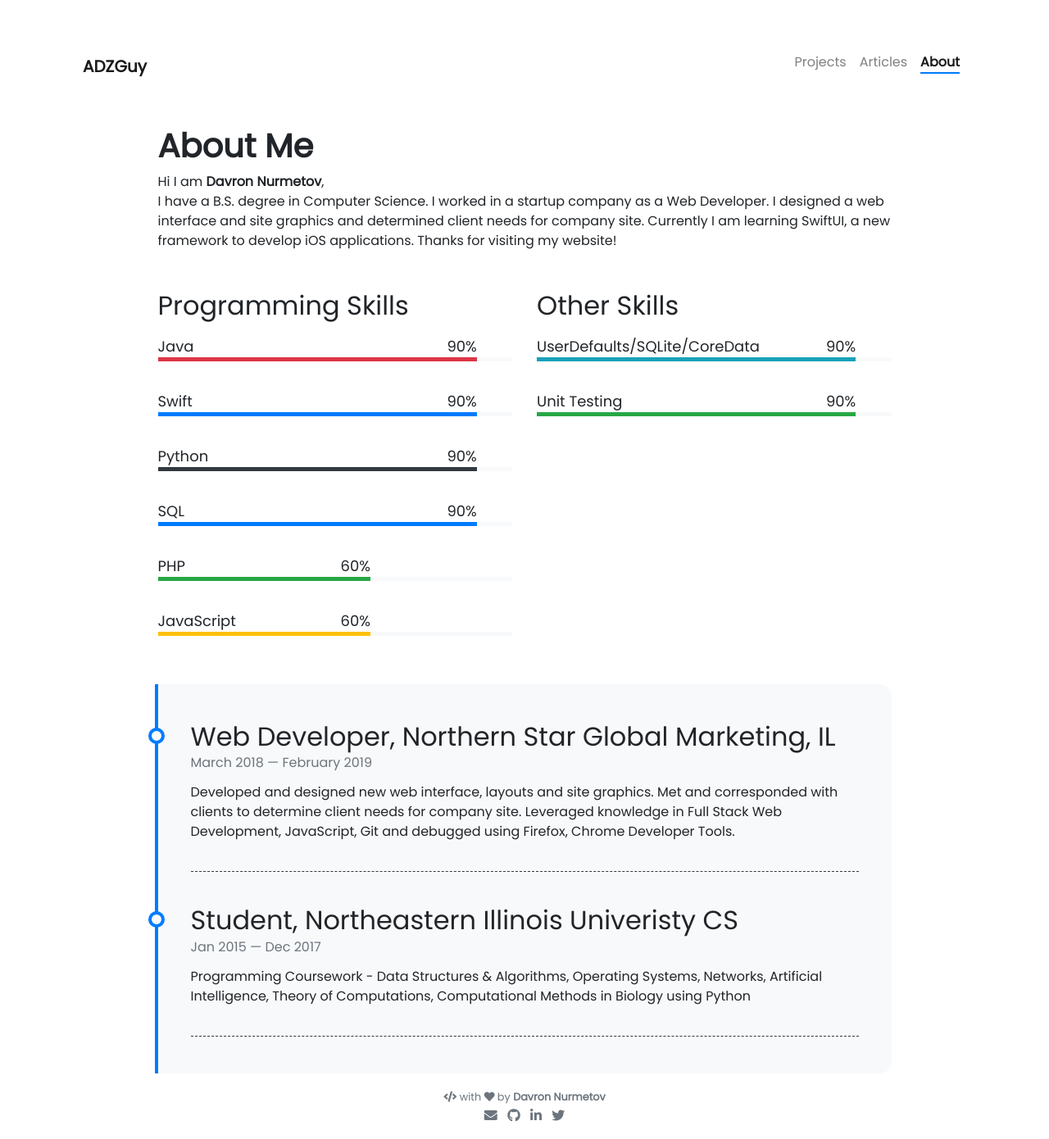
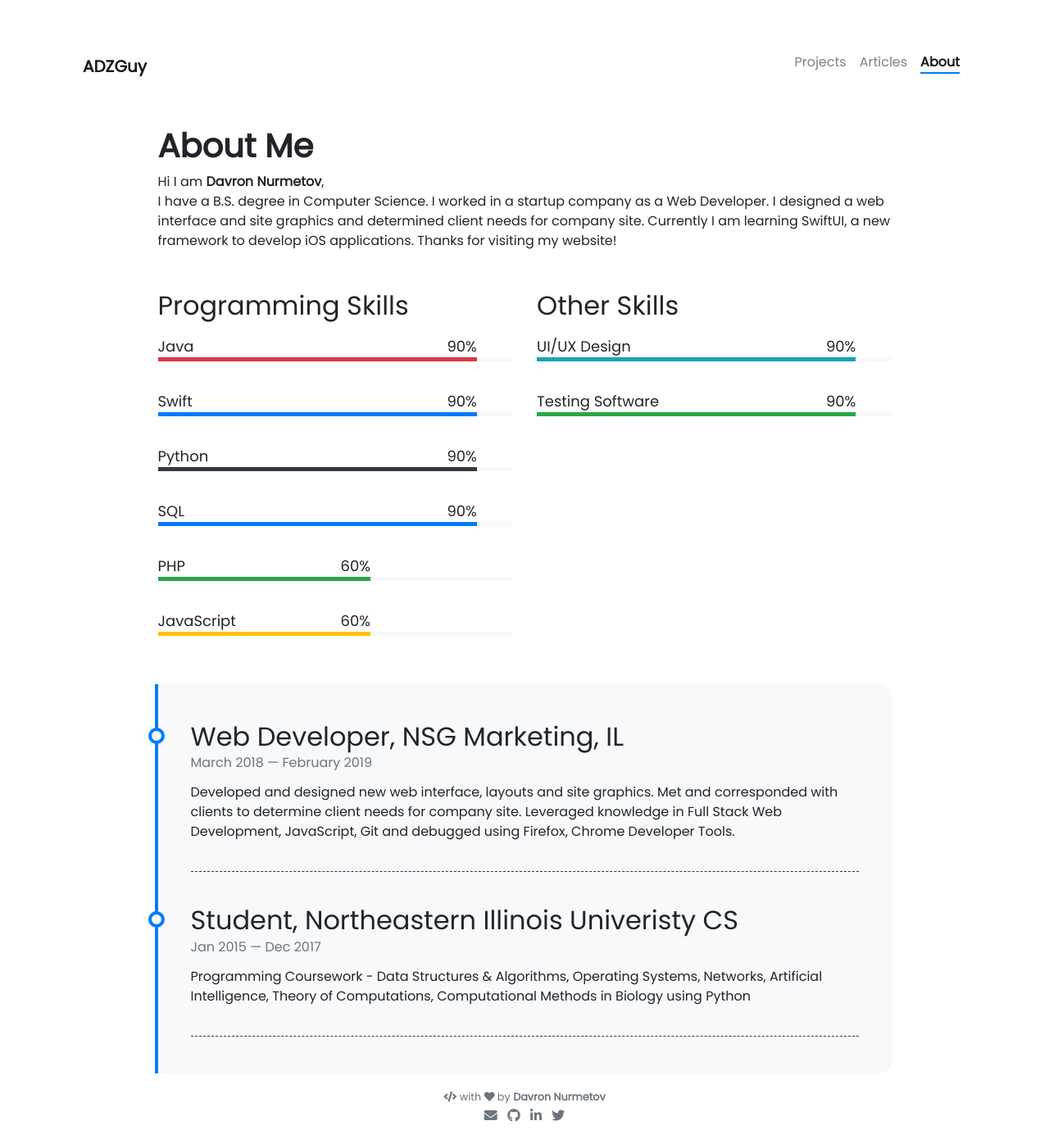
Before and after one commit to adzguy/portfolio, a Jekyll site: the page built from pages/about.md, in a window 1280 px wide. Shown: the whole page at 82% size. Built offline with Jekyll 4.4.1, drawn with Linux system fonts in a browser that asks for light colours; nearby versions of some CDN libraries.

Commit message:
project update

```diff
--- a/_data/other-skills.yml
+++ b/_data/other-skills.yml
@@ -1,7 +1,7 @@
-- name: UserDefaults/SQLite/CoreData
+- name: UI/UX Design
   percentage: 90
   color: info
 
-- name: Unit Testing
+- name: Testing Software
   percentage: 90
   color: success
--- a/_data/timeline.yml
+++ b/_data/timeline.yml
@@ -1,4 +1,4 @@
-- title: Web Developer, Northern Star Global Marketing, IL
+- title: Web Developer, NSG Marketing, IL
   from: March 2018
   to: February 2019
   description: Developed and designed new web interface, layouts and site graphics. Met and corresponded with clients to determine client needs for company site. Leveraged knowledge in Full Stack Web Development, JavaScript, Git and debugged using Firefox, Chrome Developer Tools.
```
